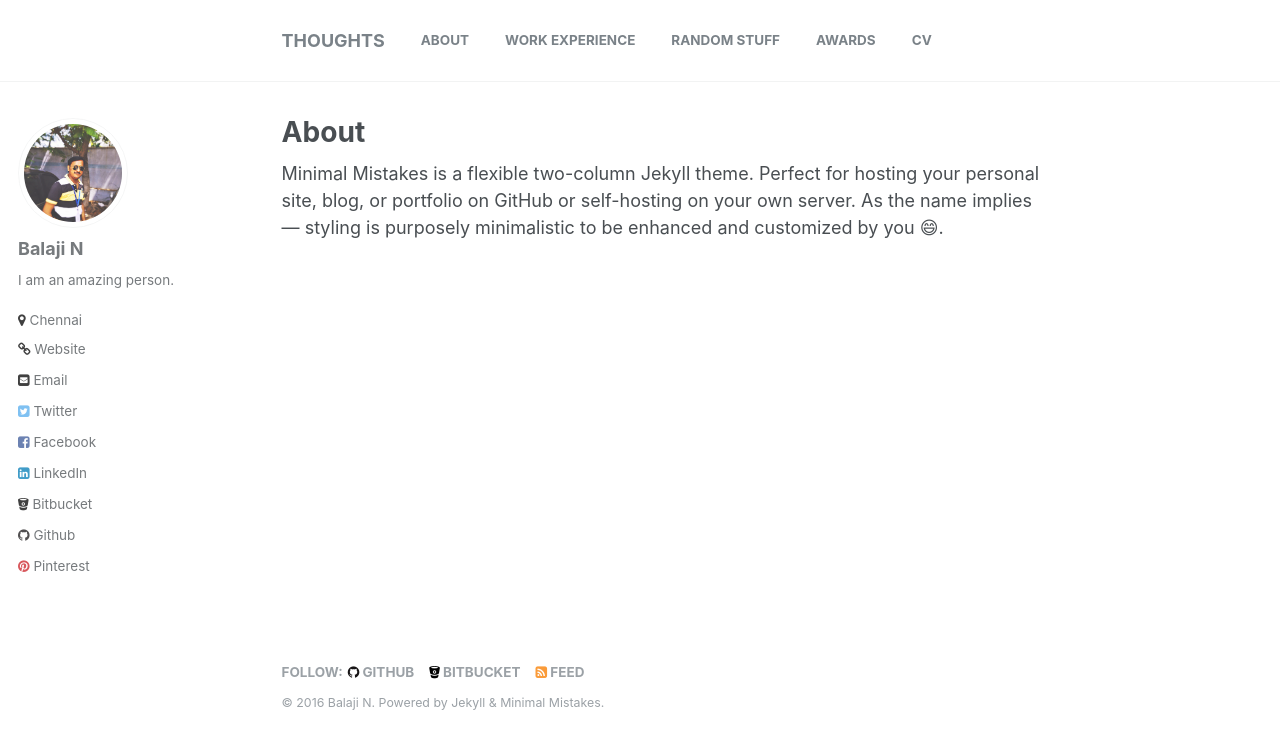
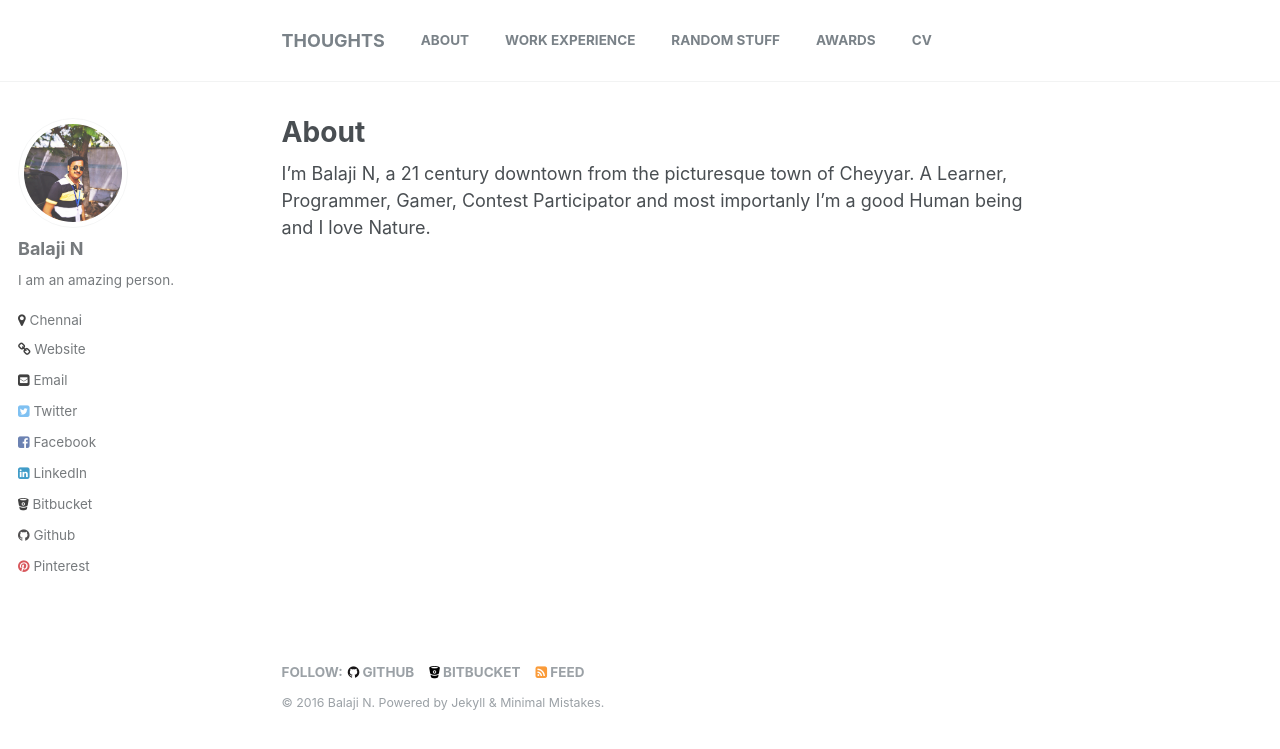
Before and after one commit to balajincse/balajincse.github.io, a Jekyll site: the page built from _pages/about.md, in a window 1280 px wide. Shown: the top 749 px of the page. Built offline with Jekyll 4.4.1, drawn with Linux system fonts in a browser that asks for light colours; emoji names are drawn with the system emoji font.

Commit message:
update about page

```diff
--- a/_pages/about.md
+++ b/_pages/about.md
@@ -1,7 +1,7 @@
 ---
 permalink: /about/
 title: "About"
-excerpt: "Minimal Mistakes is a flexible two-column Jekyll theme."
+excerpt:
 layouts_gallery:
   - url: mm-layout-splash.png
     image_path: mm-layout-splash.png
@@ -16,4 +16,4 @@ layouts_gallery:
 
 {% include base_path %}
 
-Minimal Mistakes is a flexible two-column Jekyll theme. Perfect for hosting your personal site, blog, or portfolio on GitHub or self-hosting on your own server. As the name implies --- styling is purposely minimalistic to be enhanced and customized by you :smile:.
+I'm Balaji N, a 21 century downtown from the picturesque town of Cheyyar. A Learner, Programmer, Gamer, Contest Participator and most importanly I'm a good Human being and I love Nature.
```
